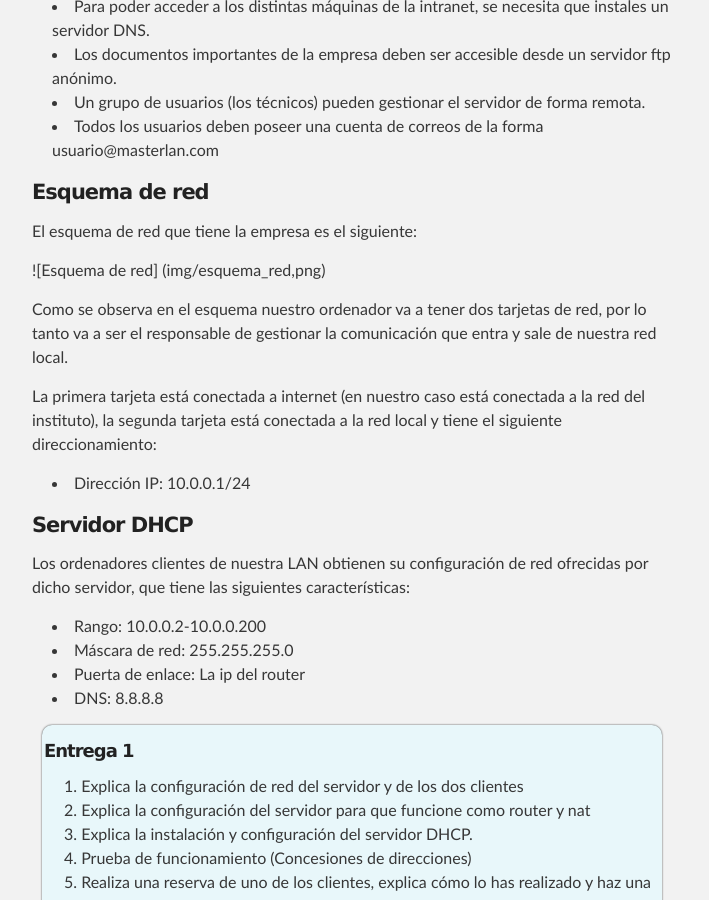
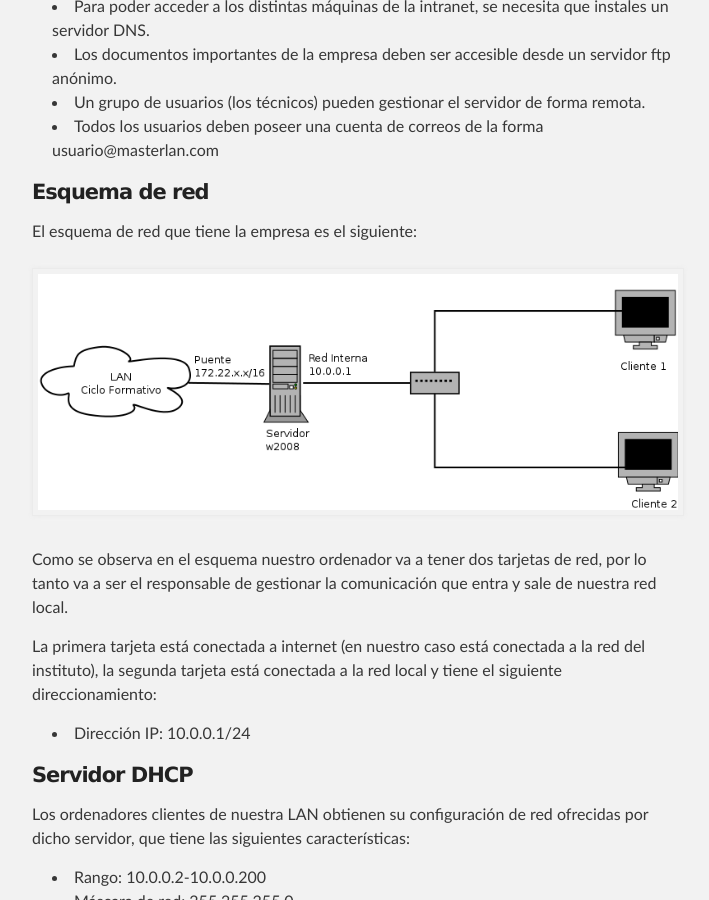
Before and after one commit to josedom24/josedom24.github.io, a Jekyll site: the page built from mod/serviciosgm/proyecto1.md, in a window 1280 px wide and 900 px high, scrolled down 510 px. Shown: the whole window, without its empty margins (288-997 px from the left). Built offline with Jekyll 4.4.1, drawn with Linux system fonts in a browser that asks for light colours.

Commit message:
Update proyecto1.md

```diff
--- a/mod/serviciosgm/proyecto1.md
+++ b/mod/serviciosgm/proyecto1.md
@@ -20,7 +20,7 @@ mejorar la gestión de la red y ese es tu objetivo. Quieren mejorar los siguient
 
 El esquema de red que tiene la empresa es el siguiente:
 
-![Esquema de red] (img/esquema_red,png)
+![Esquema de red](img/esquema_red.png)
 
 Como se observa en el esquema nuestro ordenador va a tener dos tarjetas de red, por lo tanto va a ser el
 responsable de gestionar la comunicación que entra y sale de nuestra red local.
```
